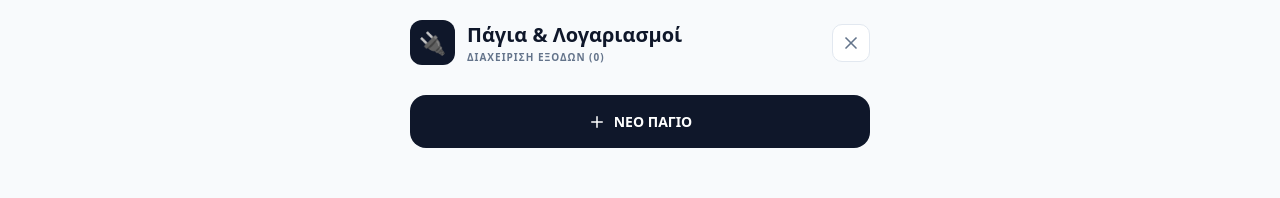
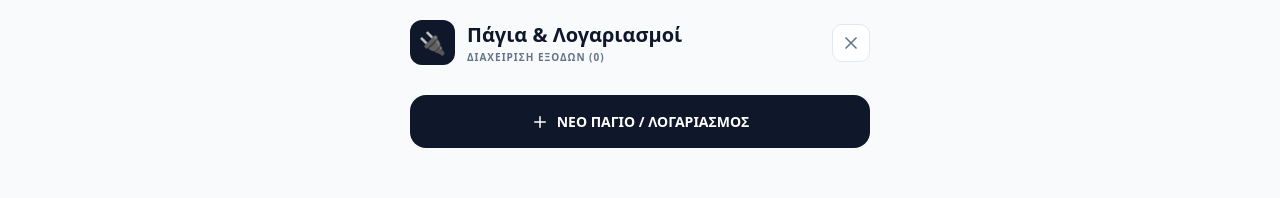
Before and after one commit to tsigris/cosy-management, a Next.js app: page /fixed-assets/history in a window 1280 px wide. Shown: the top 198 px of the page. Built offline with nearby package versions, Linux system fonts and the light colour scheme.

Commit message:
Update page.tsx

```diff
--- a/src/app/fixed-assets/history/page.tsx
+++ b/src/app/fixed-assets/history/page.tsx
@@ -99,13 +99,13 @@ function FixedAssetsContent() {
       </header>
 
       <button onClick={() => setIsFormOpen(!isFormOpen)} style={addBtn}>
-        {isFormOpen ? 'ΑΚΥΡΩΣΗ' : <><Plus size={18} /> ΝΕΟ ΠΑΓΙΟ</>}
+        {isFormOpen ? 'ΑΚΥΡΩΣΗ' : <><Plus size={18} /> ΝΕΟ ΠΑΓΙΟ / ΛΟΓΑΡΙΑΣΜΟΣ</>}
       </button>
 
       {isFormOpen && (
         <div style={formCard}>
           <label style={labelStyle}>ΟΝΟΜΑΣΙΑ</label>
-          <input value={name} onChange={e => setName(e.target.value)} style={inputStyle} placeholder="Όνομα παγίου..." />
+          <input value={name} onChange={e => setName(e.target.value)} style={inputStyle} placeholder="π.χ. ΔΕΗ, ΕΝΟΙΚΙΟ..." />
           <div style={{marginTop: '15px'}}>
             <label style={labelStyle}>ΠΕΡΙΓΡΑΦΗ / ΚΩΔΙΚΟΣ</label>
             <input value={description} onChange={e => setDescription(e.target.value)} style={inputStyle} placeholder="Προαιρετικά..." />
@@ -125,12 +125,15 @@ function FixedAssetsContent() {
                 <span style={labelMicro}>ΣΥΝΟΛΟ ΕΞΟΔΩΝ</span>
                 <span style={totalAmountStyle}>-{getTotalSpent(asset.id).toFixed(2)}€</span>
               </div>
+
               {asset.description && (
                 <div style={descBox}>
-                   <span style={{fontWeight:'800', color: colors.indigo, fontSize:'10px'}}>INFO:</span> {asset.description}
+                   <span style={{fontWeight:'800', color: colors.indigo, fontSize:'10px'}}>INFO: </span>
+                   {asset.description}
                 </div>
               )}
 
+              {/* ΔΙΟΡΘΩΜΕΝΟ URL ΓΙΑ ΤΟ ΦΑΚΕΛΟ add-expense */}
               <Link href={`/add-expense?assetId=${asset.id}`} style={payBtn}>
                 <CreditCard size={14} /> ΚΑΤΑΧΩΡΗΣΗ ΠΛΗΡΩΜΗΣ →
               </Link>
@@ -148,6 +151,7 @@ function FixedAssetsContent() {
   )
 }
 
+// STYLES
 const containerStyle: any = { maxWidth: '500px', margin: '0 auto', padding: '20px', paddingBottom: '100px' };
 const headerStyle: any = { display: 'flex', justifyContent: 'space-between', alignItems: 'center', marginBottom: '30px' };
 const logoBox: any = { width: '45px', height: '45px', backgroundColor: colors.primary, borderRadius: '12px', display: 'flex', alignItems: 'center', justifyContent: 'center', fontSize: '22px' };
```
